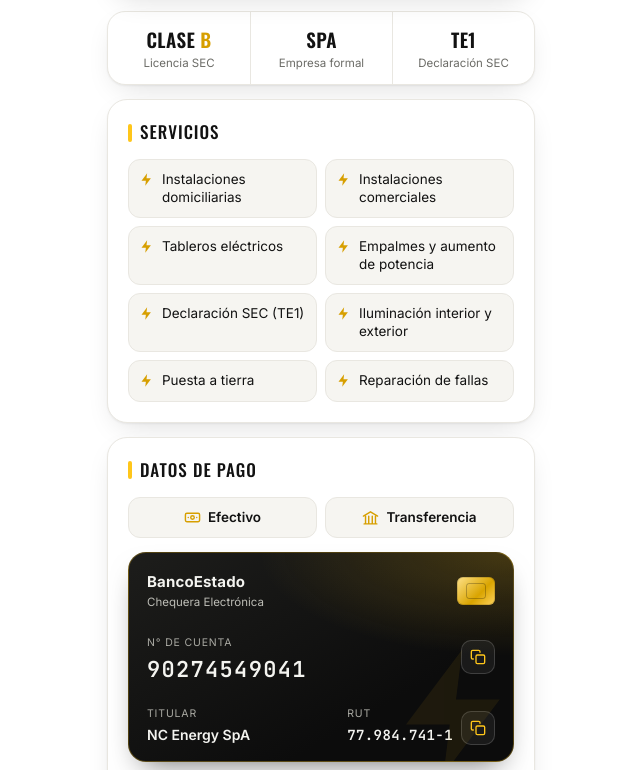
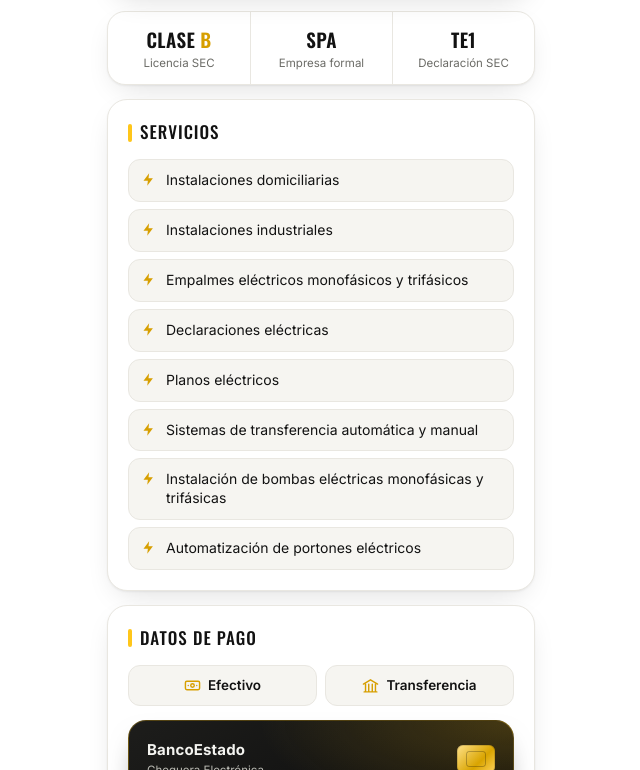
Before and after one commit to Felipeproyectos/ncenergy, a plain HTML site: page index.html in a window 1280 px wide. Shown: the part 600-1370 px from the top of the page, without its empty margins (319-959 px from the left). Drawn offline with nearby package versions, Linux system fonts and the light colour scheme.

Commit message:
Servicios reales de Nicolas

```diff
--- a/index.html
+++ b/index.html
@@ -159,10 +159,10 @@
     content:"";width:4px;height:18px;border-radius:2px;background:var(--volt);
   }
 
-  .services{list-style:none;display:grid;grid-template-columns:1fr 1fr;gap:8px}
+  .services{list-style:none;display:grid;grid-template-columns:1fr;gap:7px}
   .services li{
-    display:flex;align-items:flex-start;gap:8px;
-    font-size:13.5px;line-height:1.3;padding:11px 10px;border-radius:12px;
+    display:flex;align-items:flex-start;gap:10px;
+    font-size:14px;line-height:1.35;padding:11px 12px;border-radius:12px;
     background:var(--chip);border:1px solid var(--line);
   }
   .services svg{flex:none;width:15px;height:15px;color:var(--volt-deep);margin-top:1px}
@@ -347,16 +347,15 @@
 
     <section class="box">
       <h2>Servicios</h2>
-      <!-- Ajusta esta lista con los servicios que realmente ofrece Nicolás -->
       <ul class="services">
         <li><svg><use href="#i-bolt"/></svg>Instalaciones domiciliarias</li>
-        <li><svg><use href="#i-bolt"/></svg>Instalaciones comerciales</li>
-        <li><svg><use href="#i-bolt"/></svg>Tableros eléctricos</li>
-        <li><svg><use href="#i-bolt"/></svg>Empalmes y aumento de potencia</li>
-        <li><svg><use href="#i-bolt"/></svg>Declaración SEC (TE1)</li>
-        <li><svg><use href="#i-bolt"/></svg>Iluminación interior y exterior</li>
-        <li><svg><use href="#i-bolt"/></svg>Puesta a tierra</li>
-        <li><svg><use href="#i-bolt"/></svg>Reparación de fallas</li>
+        <li><svg><use href="#i-bolt"/></svg>Instalaciones industriales</li>
+        <li><svg><use href="#i-bolt"/></svg>Empalmes eléctricos monofásicos y trifásicos</li>
+        <li><svg><use href="#i-bolt"/></svg>Declaraciones eléctricas</li>
+        <li><svg><use href="#i-bolt"/></svg>Planos eléctricos</li>
+        <li><svg><use href="#i-bolt"/></svg>Sistemas de transferencia automática y manual</li>
+        <li><svg><use href="#i-bolt"/></svg>Instalación de bombas eléctricas monofásicas y trifásicas</li>
+        <li><svg><use href="#i-bolt"/></svg>Automatización de portones eléctricos</li>
       </ul>
     </section>
 
```
Also changed, not shown: 1 other file.
